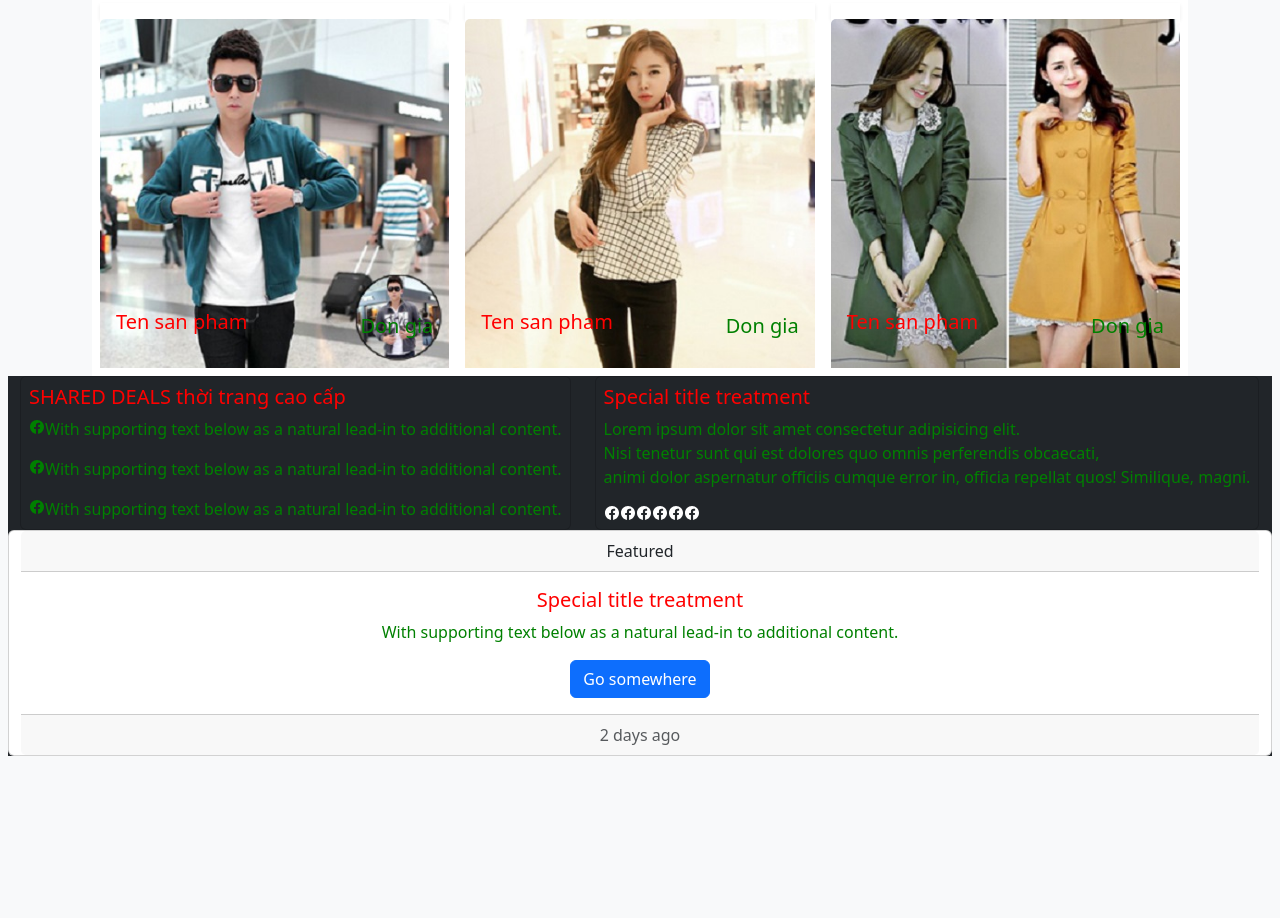
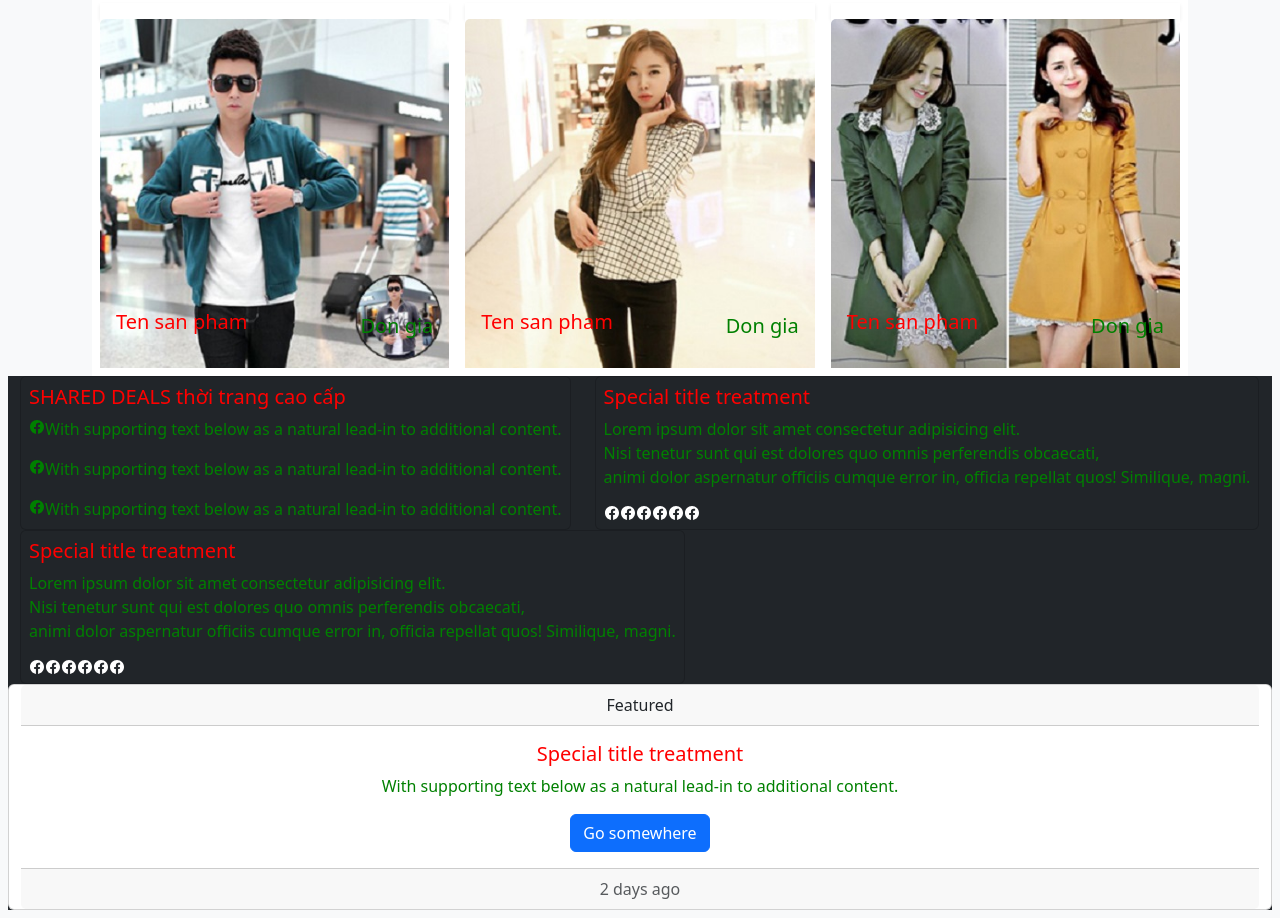
Before and after one commit to PWangR/code-HTML, a plain HTML site: page index.html in a window 1280 px wide. Shown: the part 1087-2005 px from the top of the page. Before the commit the page ends 1851 px from the top, so only its background shows below. Drawn offline with nearby package versions, Linux system fonts and the light colour scheme.

Commit message:
Thêm x2 phần chân trang

```diff
--- a/index.html
+++ b/index.html
@@ -205,6 +205,24 @@
                     </div>
                 </div>
             </div>
+            <div class="col-sm-4 mb-3 mb-sm-0 w-auto">
+                <div class="card bg-dark">
+                    <div class="card-body p-2">
+                        <h5 class="card-title">Special title treatment</h5>
+                        <p class="card-text">Lorem ipsum dolor sit amet consectetur adipisicing elit. <br> Nisi tenetur sunt qui est dolores quo omnis perferendis obcaecati,
+                            <br> animi dolor aspernatur officiis cumque error in, officia repellat quos! Similique, magni.</p>
+                        <div class="box1 d-flex" style="color: white;">
+                            <ion-icon name="logo-facebook"></ion-icon>
+                            <ion-icon name="logo-facebook"></ion-icon>
+                            <ion-icon name="logo-facebook"></ion-icon>
+                            <ion-icon name="logo-facebook"></ion-icon>
+                            <ion-icon name="logo-facebook"></ion-icon>
+                            <ion-icon name="logo-facebook"></ion-icon>
+                        </div>
+
+                    </div>
+                </div>
+            </div>
             <div class="card text-center">
                 <div class="card-header">
                   Featured
```
